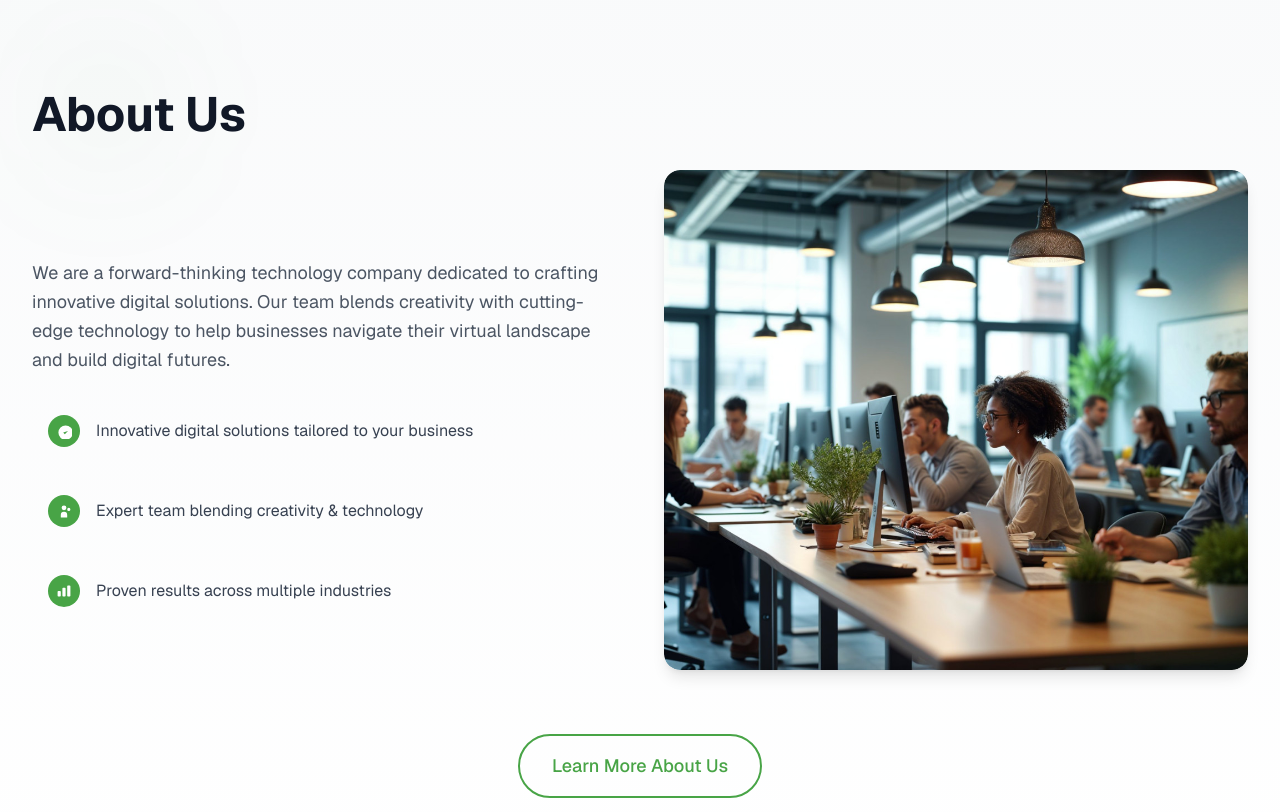
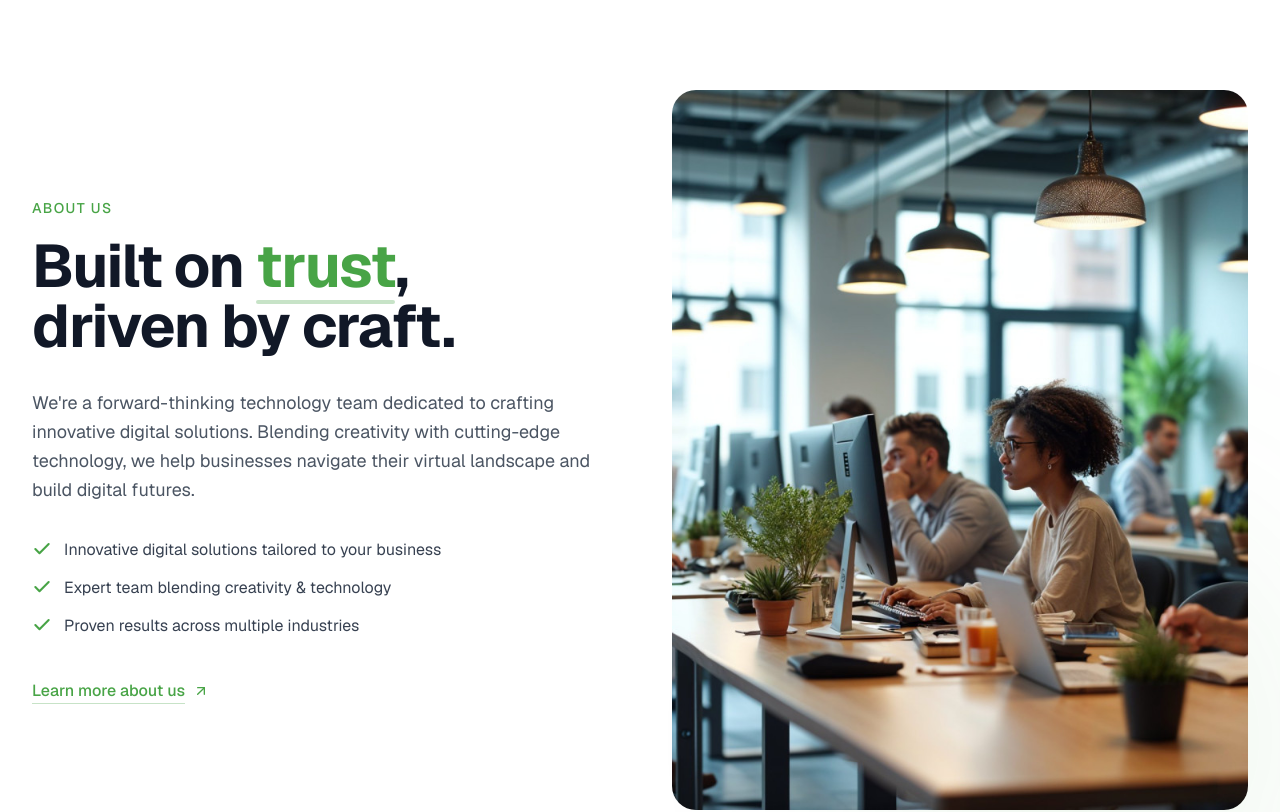
Before and after one commit to sambe369/breadcrumb-webpage, a Next.js app: page / in a window 1280 px wide. Shown: the part 6000-6812 px from the top of the page. Built offline with nearby package versions, Linux system fonts and the light colour scheme.

Commit message:
Landing page About us section changed

```diff
--- a/src/components/home section/Section4.jsx
+++ b/src/components/home section/Section4.jsx
@@ -1,165 +1,121 @@
 "use client";
 
 import { motion } from "framer-motion";
+import { ArrowUpRight, Check } from "lucide-react";
 import Image from "next/image";
 
 export default function AboutUs() {
   const highlights = [
-    {
-      icon: (
-        <div className="w-8 h-8 rounded-full bg-[#48A446] flex items-center justify-center">
-          <svg
-            className="w-4 h-4 text-white"
-            fill="currentColor"
-            viewBox="0 0 20 20"
-          >
-            <path d="M9 12l2 2 4-4m6 2a9 9 0 11-18 0 9 9 0 0118 0z" />
-          </svg>
-        </div>
-      ),
-      text: "Innovative digital solutions tailored to your business",
-    },
-    {
-      icon: (
-        <div className="w-8 h-8 rounded-full bg-[#48A446] flex items-center justify-center">
-          <svg
-            className="w-4 h-4 text-white"
-            fill="currentColor"
-            viewBox="0 0 20 20"
-          >
-            <path d="M13 6a3 3 0 11-6 0 3 3 0 016 0zM18 8a2 2 0 11-4 0 2 2 0 014 0zM14 15a4 4 0 00-8 0v3h8v-3z" />
-          </svg>
-        </div>
-      ),
-      text: "Expert team blending creativity & technology",
-    },
-    {
-      icon: (
-        <div className="w-8 h-8 rounded-full bg-[#48A446] flex items-center justify-center">
-          <svg
-            className="w-4 h-4 text-white"
-            fill="currentColor"
-            viewBox="0 0 20 20"
-          >
-            <path d="M2 11a1 1 0 011-1h2a1 1 0 011 1v5a1 1 0 01-1 1H3a1 1 0 01-1-1v-5zM8 7a1 1 0 011-1h2a1 1 0 011 1v9a1 1 0 01-1 1H9a1 1 0 01-1-1V7zM14 4a1 1 0 011-1h2a1 1 0 011 1v12a1 1 0 01-1 1h-2a1 1 0 01-1-1V4z" />
-          </svg>
-        </div>
-      ),
-      text: "Proven results across multiple industries",
-    },
+    "Innovative digital solutions tailored to your business",
+    "Expert team blending creativity & technology",
+    "Proven results across multiple industries",
   ];
 
   return (
-    <section className="w-full py-32 bg-gradient-to-b from-gray-50 to-white relative overflow-hidden">
-      {/* Decorative background shapes */}
-      <div className="absolute top-20 left-10 w-32 h-32 rounded-full bg-[#48A446]/5 blur-3xl"></div>
-      <div className="absolute bottom-20 right-10 w-48 h-48 rounded-full bg-[#48A446]/8 blur-3xl"></div>
-      <div className="absolute top-1/2 left-1/2 -translate-x-1/2 -translate-y-1/2 w-64 h-64 rounded-full bg-[#48A446]/3 blur-3xl"></div>
+    <section className="w-full py-32 bg-white relative overflow-hidden">
+      {/* Subtle background glow */}
+      <div className="absolute inset-0 pointer-events-none">
+        <div className="absolute top-1/4 left-0 w-[500px] h-[500px] rounded-full bg-[#48A446]/8 blur-[140px]" />
+        <div className="absolute bottom-0 right-0 w-[400px] h-[400px] rounded-full bg-[#48A446]/10 blur-[120px]" />
+      </div>
 
-      <div className="max-w-7xl mx-auto px-6 sm:px-8 grid md:grid-cols-2 gap-12 items-start relative z-10">
+      <div className="max-w-7xl mx-auto px-6 sm:px-8 relative z-10">
+        <div className="grid md:grid-cols-2 gap-16 items-center">
           {/* Left Text */}
           <motion.div
-          initial={{ opacity: 0, x: -50 }}
-          whileInView={{ opacity: 1, x: 0 }}
+            initial={{ opacity: 0, y: 40 }}
+            whileInView={{ opacity: 1, y: 0 }}
             transition={{ duration: 0.8, ease: "easeOut" }}
             viewport={{ once: true }}
-          className="flex flex-col gap-6"
+            className="flex flex-col"
           >
-          <h2 className="text-4xl md:text-5xl font-bold text-gray-900">
+            {/* Eyebrow */}
+            <div className="mb-4">
+              <span className="text-[#48A446] font-medium text-sm tracking-widest uppercase">
                 About Us
+              </span>
+            </div>
+
+            {/* Headline */}
+            <h2 className="text-5xl md:text-6xl font-bold text-gray-900 mb-8 leading-[1.1] tracking-tight">
+              Built on{" "}
+              <span className="text-[#48A446] relative inline-block">
+                trust
+                <motion.span
+                  initial={{ scaleX: 0 }}
+                  whileInView={{ scaleX: 1 }}
+                  viewport={{ once: true }}
+                  transition={{ duration: 0.8, delay: 0.8 }}
+                  className="absolute -bottom-2 left-0 right-0 h-1 bg-[#48A446]/30 origin-left rounded-full"
+                />
+              </span>
+              ,<br />
+              driven by craft.
             </h2>
 
-          <div className="lg:mt-24">
-            <p className="text-lg text-gray-600 leading-relaxed mb-6">
-              We are a forward-thinking technology company dedicated to crafting
-              innovative digital solutions. Our team blends creativity with
-              cutting-edge technology to help businesses navigate their virtual
-              landscape and build digital futures.
+            {/* Description */}
+            <p className="text-lg text-gray-600 leading-relaxed mb-8">
+              We're a forward-thinking technology team dedicated to crafting
+              innovative digital solutions. Blending creativity with cutting-edge
+              technology, we help businesses navigate their virtual landscape and
+              build digital futures.
             </p>
 
             {/* Highlights list */}
-            <div className="flex flex-col gap-4">
-              {highlights.map((highlight, idx) => (
-                <motion.div
+            <ul className="space-y-3 mb-10">
+              {highlights.map((text, idx) => (
+                <motion.li
                   key={idx}
-                  initial={{ opacity: 0, x: -20 }}
+                  initial={{ opacity: 0, x: -10 }}
                   whileInView={{ opacity: 1, x: 0 }}
-                  transition={{ duration: 0.6, delay: 0.2 * idx }}
                   viewport={{ once: true }}
-                  className="flex items-center gap-4 p-4 rounded-lg hover:bg-white/50 hover:shadow-md transition-all duration-300 cursor-default group"
+                  transition={{ duration: 0.5, delay: 0.2 + idx * 0.1 }}
+                  className="flex items-start gap-3 text-gray-700"
                 >
-                  <div className="transition-transform duration-300 group-hover:scale-110">
-                    {highlight.icon}
-                  </div>
-                  <p className="text-gray-700 group-hover:text-gray-900 transition-colors duration-300">
-                    {highlight.text}
-                  </p>
-                </motion.div>
+                  <Check
+                    className="w-5 h-5 text-[#48A446] flex-shrink-0 mt-0.5"
+                    strokeWidth={2.5}
+                  />
+                  <span className="text-base leading-relaxed">{text}</span>
+                </motion.li>
               ))}
-            </div>
+            </ul>
+
+            {/* CTA — inline learn more link, more refined than a full button */}
+            <div>
+              <a
+                href="/aboutUs"
+                className="group inline-flex items-center gap-2 text-[#48A446] font-medium text-base hover:gap-3 transition-all duration-300"
+              >
+                <span className="border-b border-[#48A446]/30 group-hover:border-[#48A446] transition-colors duration-300">
+                  Learn more about us
+                </span>
+                <ArrowUpRight className="w-4 h-4 group-hover:translate-x-0.5 group-hover:-translate-y-0.5 transition-transform duration-300" />
+              </a>
             </div>
           </motion.div>
 
           {/* Right Image */}
           <motion.div
-          initial={{ opacity: 0, x: 50 }}
-          whileInView={{ opacity: 1, x: 0 }}
-          transition={{ duration: 0.8, ease: "easeOut", delay: 0.3 }}
+            initial={{ opacity: 0, y: 40 }}
+            whileInView={{ opacity: 1, y: 0 }}
+            transition={{ duration: 0.9, ease: [0.22, 1, 0.36, 1], delay: 0.2 }}
             viewport={{ once: true }}
-          className="relative w-full h-80 md:h-[500px] mt-10 md:mt-20 rounded-2xl overflow-hidden shadow-lg group"
+            className="relative w-full aspect-[4/5] rounded-3xl overflow-hidden group"
           >
-          {/* Image with zoom + tilt on hover */}
-          <div className="absolute inset-0 overflow-hidden rounded-2xl">
             <Image
               src="/about-us.jpg"
               alt="About Breadcrumb Technologies"
               fill
-              className="object-cover transition-transform duration-[1.2s] ease-out group-hover:scale-110"
+              sizes="(max-width: 768px) 100vw, 50vw"
+              className="object-cover transition-transform duration-[1.2s] ease-out group-hover:scale-105"
             />
-          </div>
 
-          {/* Gradient overlay that fades in on hover */}
-          <div className="absolute inset-0 bg-gradient-to-t from-[#48A446]/40 via-transparent to-transparent opacity-0 group-hover:opacity-100 transition-opacity duration-700 rounded-2xl"></div>
-
-          {/* Subtle border ring that appears on hover */}
-          <div className="absolute inset-0 rounded-2xl ring-0 ring-[#48A446]/0 group-hover:ring-4 group-hover:ring-[#48A446]/30 transition-all duration-500"></div>
-
-          {/* Shine sweep effect */}
-          <div className="absolute inset-0 overflow-hidden rounded-2xl pointer-events-none">
-            <div className="absolute top-0 -left-full w-1/2 h-full bg-gradient-to-r from-transparent via-white/20 to-transparent skew-x-12 group-hover:left-[150%] transition-all duration-1000 ease-out"></div>
-          </div>
-
-          {/* Floating gradient shapes (existing) */}
-          <div className="absolute -top-8 -left-8 w-28 h-28 rounded-full bg-gradient-to-r from-[#48A446]/30 via-[#48A446]/20 to-[#48A446]/40 opacity-60 blur-3xl animate-pulse"></div>
-          <div
-            className="absolute -bottom-6 -right-6 w-36 h-36 rounded-full bg-gradient-to-r from-[#48A446]/20 via-[#48A446]/30 to-[#48A446]/25 opacity-50 blur-3xl animate-pulse"
-            style={{ animationDelay: "2s" }}
-          ></div>
-          <div
-            className="absolute top-[25%] -right-6 w-20 h-20 rounded-full bg-gradient-to-r from-[#48A446]/40 via-[#48A446]/30 to-[#48A446]/35 opacity-70 blur-2xl animate-pulse"
-            style={{ animationDelay: "1s" }}
-          ></div>
+            {/* Subtle bottom gradient — appears on hover */}
+            <div className="absolute inset-0 bg-gradient-to-t from-[#48A446]/30 via-transparent to-transparent opacity-0 group-hover:opacity-100 transition-opacity duration-700"></div>
           </motion.div>
         </div>
-
-      {/* CTA */}
-      <motion.div
-        initial={{ opacity: 0, y: 40 }}
-        whileInView={{ opacity: 1, y: 0 }}
-        transition={{ duration: 0.8, delay: 0.6 }}
-        viewport={{ once: true }}
-        className="mt-16 flex justify-center relative z-10"
-      >
-        <a
-          href="/aboutUs"
-          className="relative px-8 py-4 text-lg font-medium border-2 border-[#48A446] text-[#48A446] rounded-full overflow-hidden group hover:text-white transition-colors duration-300"
-        >
-          <span className="relative z-10 group-hover:text-white">
-            Learn More About Us
-          </span>
-          <span className="absolute inset-0 bg-[#48A446] scale-x-0 group-hover:scale-x-100 transition-transform duration-500 origin-left"></span>
-        </a>
-      </motion.div>
+      </div>
     </section>
   );
 }
```
Lines whose indentation alone changed are shown as unchanged.
